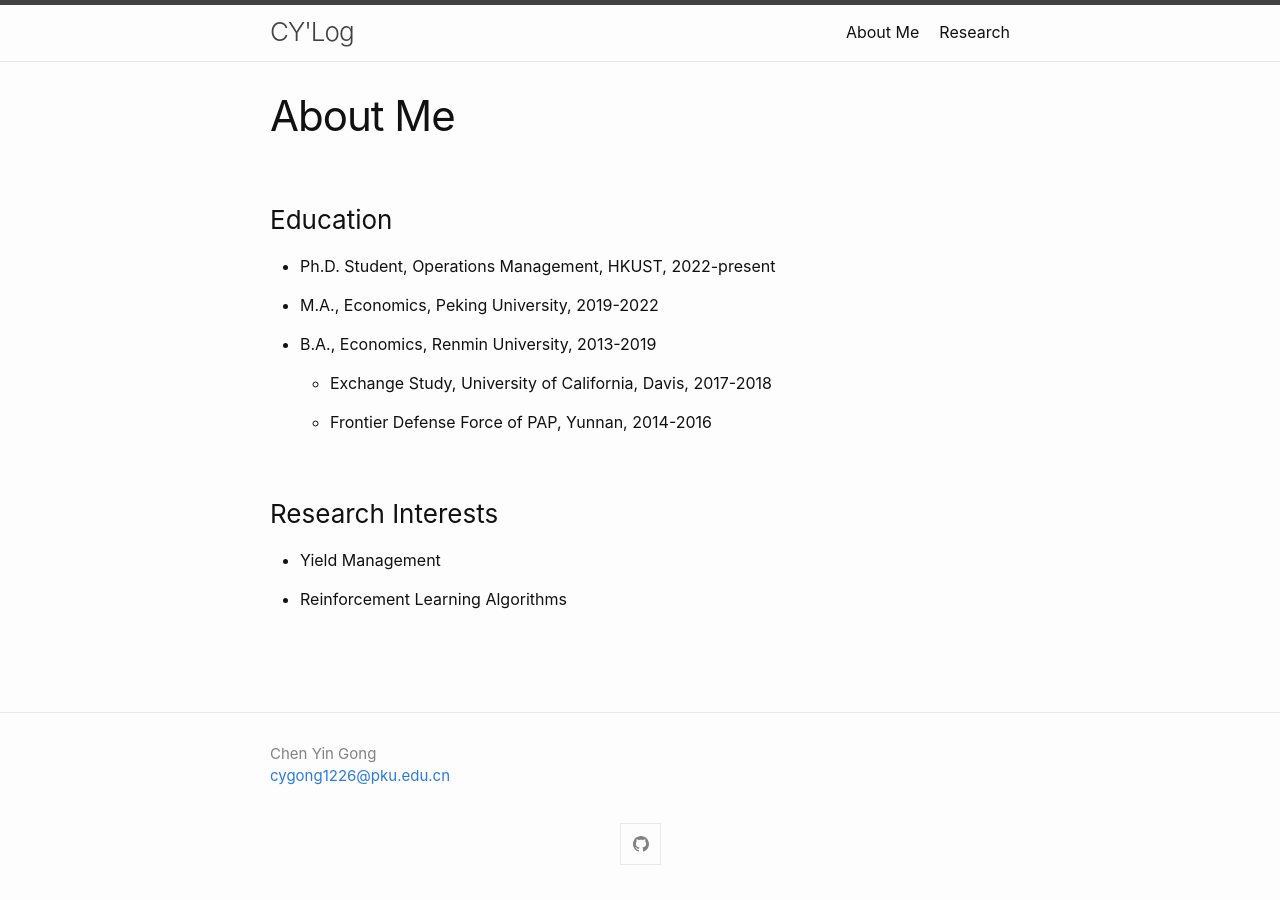
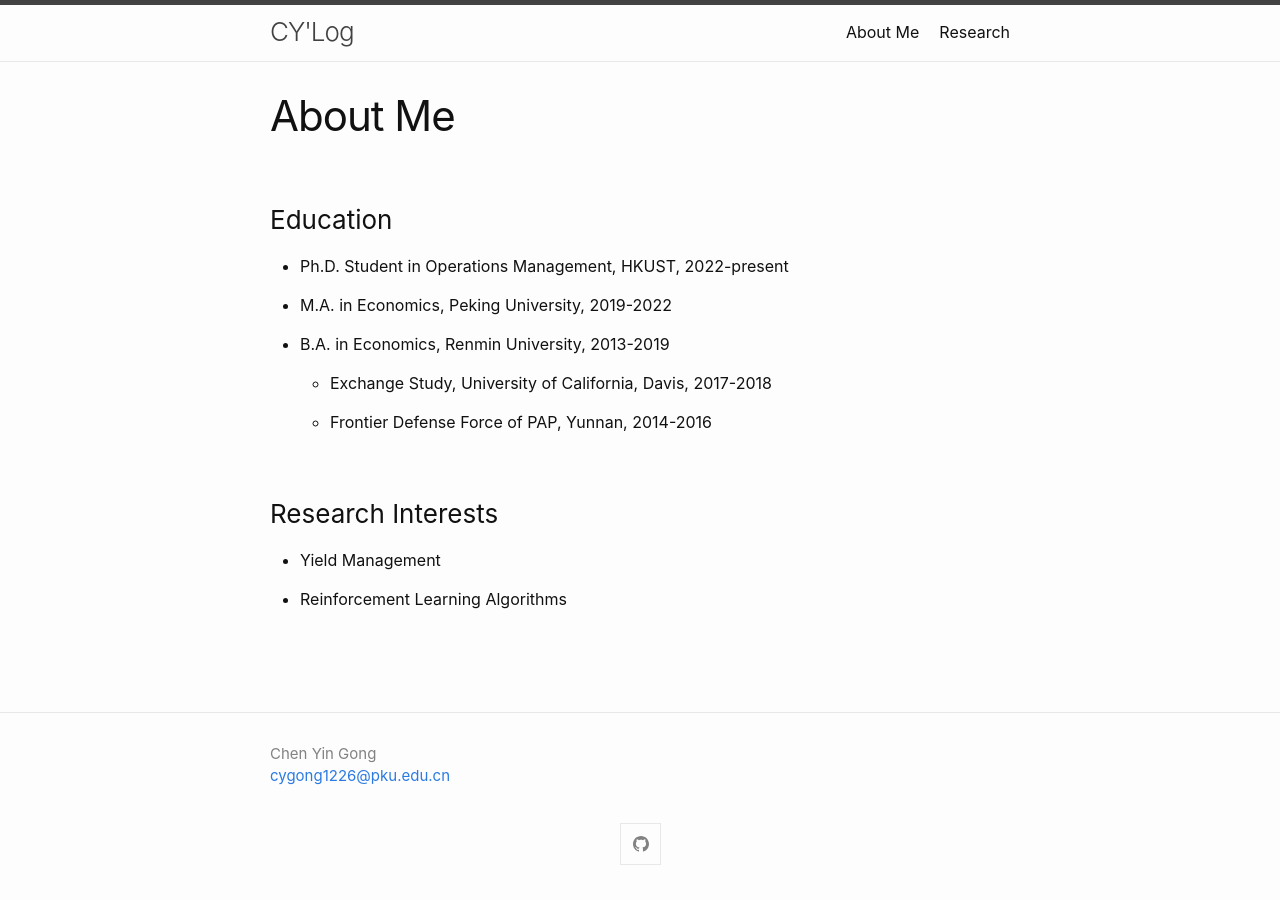
Before and after one commit to chenyingong/chenyingong.github.io, a Jekyll site: the page built from about.md, in a window 1280 px wide. Built offline with Jekyll 4.4.1, drawn with Linux system fonts in a browser that asks for light colours.

```diff
--- a/about.md
+++ b/about.md
@@ -6,11 +6,11 @@ permalink: /about/
 
 ### Education
 
-  * Ph.D. Student, Operations Management, HKUST, 2022-present
+  * Ph.D. Student in Operations Management, HKUST, 2022-present
 
-  * M.A., Economics, Peking University, 2019-2022
+  * M.A. in Economics, Peking University, 2019-2022
 
-  * B.A., Economics, Renmin University, 2013-2019
+  * B.A. in Economics, Renmin University, 2013-2019
 
     * Exchange Study, University of California, Davis, 2017-2018
 
```
